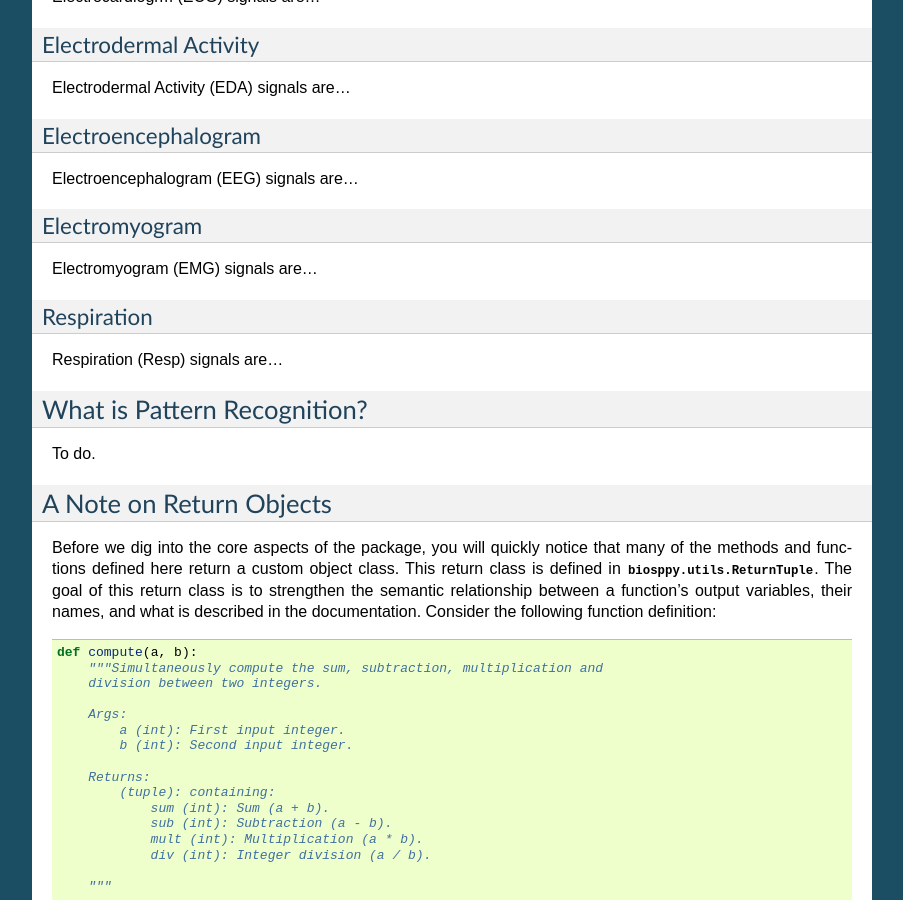
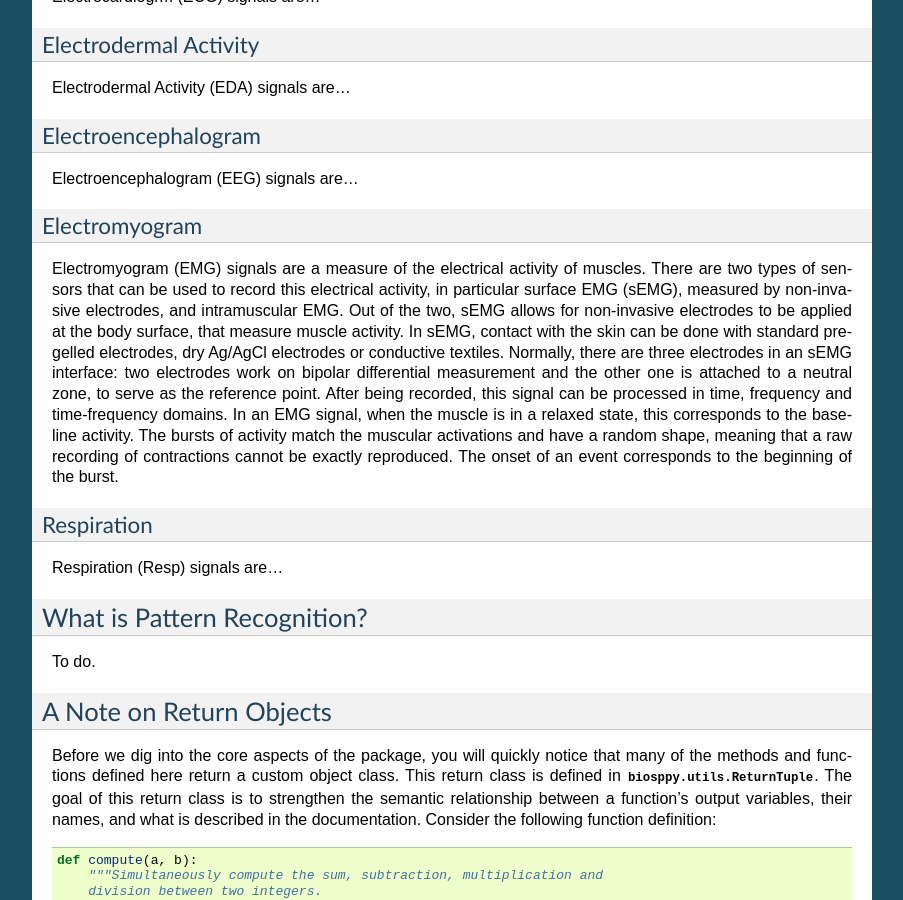
Before and after one commit to PIA-Group/BioSPPy, a Sphinx documentation site: the page built from docs/tutorial.rst, in a window 1280 px wide and 900 px high, scrolled down 766 px. Shown: the whole window, without its empty margins (198-1101 px from the left). Built offline with Sphinx 7.4.7, drawn with Linux system fonts in a browser that asks for light colours; formulas are drawn with MathJax 3.

Commit message:
Added EMG signal description to the tutorial (from #17).

```diff
--- a/docs/tutorial.rst
+++ b/docs/tutorial.rst
@@ -64,7 +64,21 @@ Electroencephalogram (EEG) signals are...
 Electromyogram
 --------------
 
-Electromyogram (EMG) signals are...
+Electromyogram (EMG) signals are a measure of the electrical activity of
+muscles. There are two types of sensors that can be used to record this
+electrical activity, in particular surface EMG (sEMG), measured by non-invasive
+electrodes, and intramuscular EMG. Out of the two, sEMG allows for non-invasive
+electrodes to be applied at the body surface, that measure muscle activity.
+In sEMG, contact with the skin can be done with standard pre-gelled electrodes,
+dry Ag/AgCl electrodes or conductive textiles. Normally, there are three
+electrodes in an sEMG interface: two electrodes work on bipolar differential
+measurement and the other one is attached to a neutral zone, to serve as the
+reference point. After being recorded, this signal can be processed in time,
+frequency and time-frequency domains. In an EMG signal, when the muscle is in
+a relaxed state, this corresponds to the baseline activity. The bursts of
+activity match the muscular activations and have a random shape, meaning that
+a raw recording of contractions cannot be exactly reproduced. The onset of an
+event corresponds to the beginning of the burst.
 
 Respiration
 -----------
```
